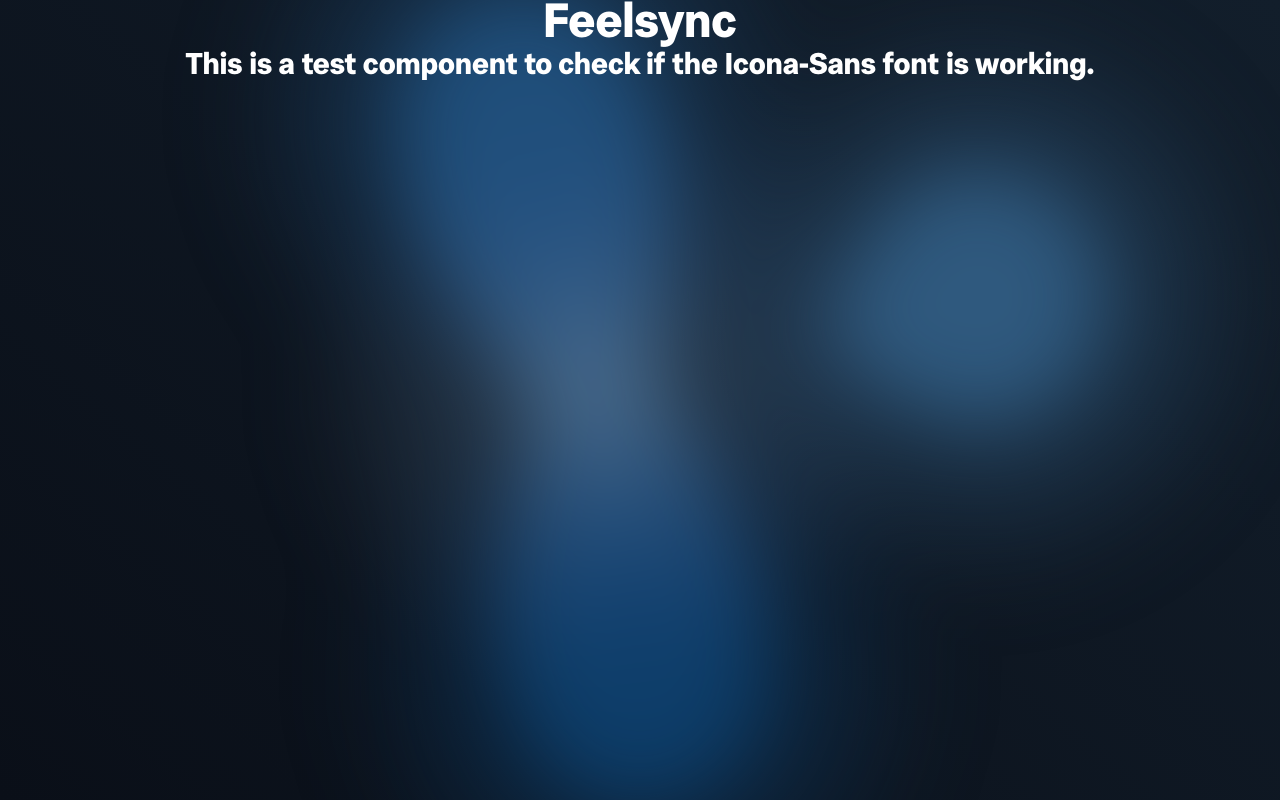
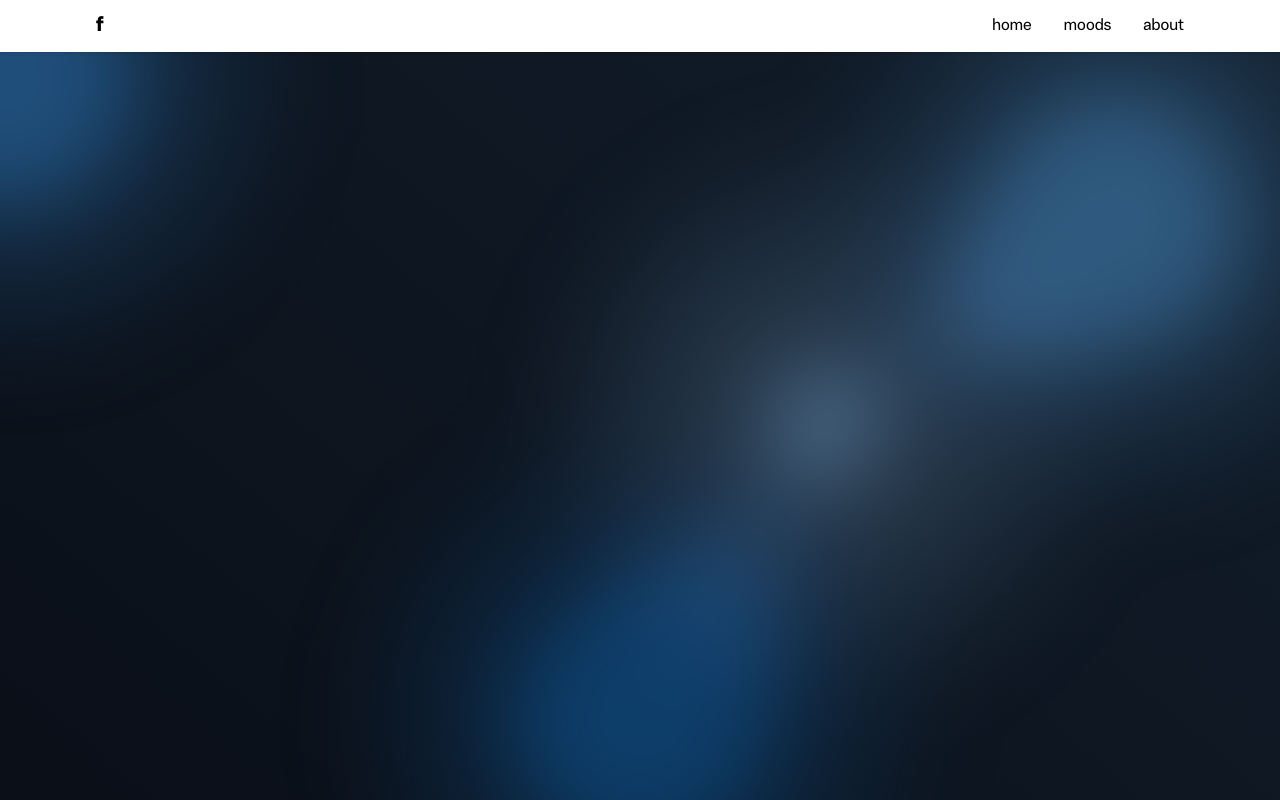
Before and after one commit to jaredbnm/Feelsync, a React (Vite) app in the folder react-app/: page / in a window 1280 px wide. Built offline with nearby package versions, Linux system fonts and the light colour scheme.

Commit message:
adding a navigation bar

```diff
--- a/react-app/src/App.jsx
+++ b/react-app/src/App.jsx
@@ -1,8 +1,8 @@
-import Test from "./Test.jsx";
+import Navbar from "./components/Navbar.jsx";
 
 function App() {
   return (
-    <Test />
+    <Navbar />
   );
 }
 
--- a/react-app/src/Test.jsx
+++ /dev/null
@@ -1,12 +0,0 @@
-function Test() {
-  return (
-    <>
-      <p className="text-white text-5xl text-center">Feelsync</p>
-      <div className="text-white text-3xl text-center">
-        This is a test component to check if the Icona-Sans font is working.
-      </div>
-    </>
-  );
-}
-
-export default Test;
--- /dev/null
+++ b/react-app/src/components/Navbar.jsx
@@ -0,0 +1,16 @@
+function Navbar() {
+  return (
+    <header className="w-full bg-white text-black shadow-sm">
+      <nav className="mx-auto flex max-w-6xl items-center justify-between px-4 py-3 md:px-8">
+        <div className="font-bold text-xl tracking-tight">f</div>
+        <ul className="flex items-center gap-4 text-sm font-medium md:gap-8 md:text-base">
+          <li className="cursor-pointer hover:underline">home</li>
+          <li className="cursor-pointer hover:underline">moods</li>
+          <li className="cursor-pointer hover:underline">about</li>
+        </ul>
+      </nav>
+    </header>
+  );
+}
+
+export default Navbar;
```
